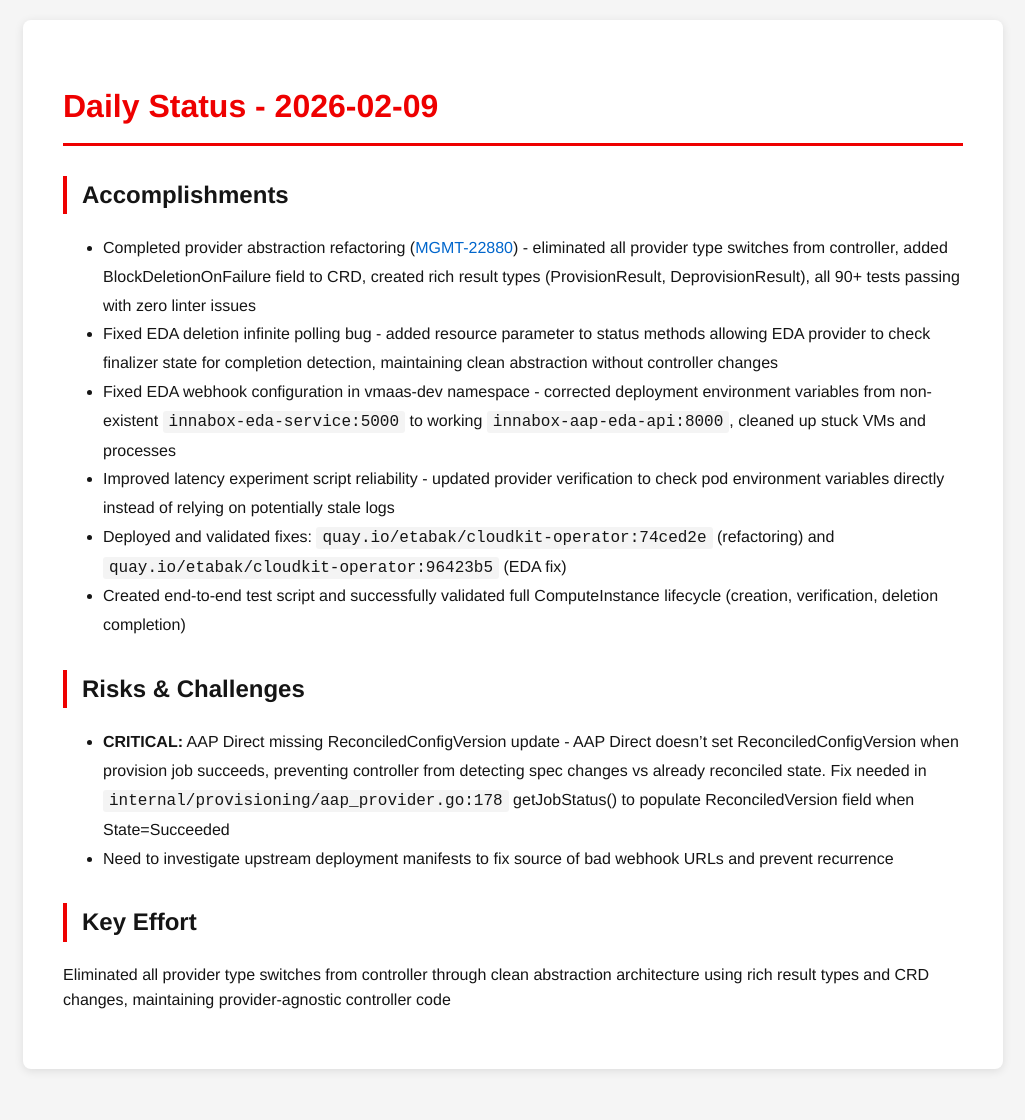
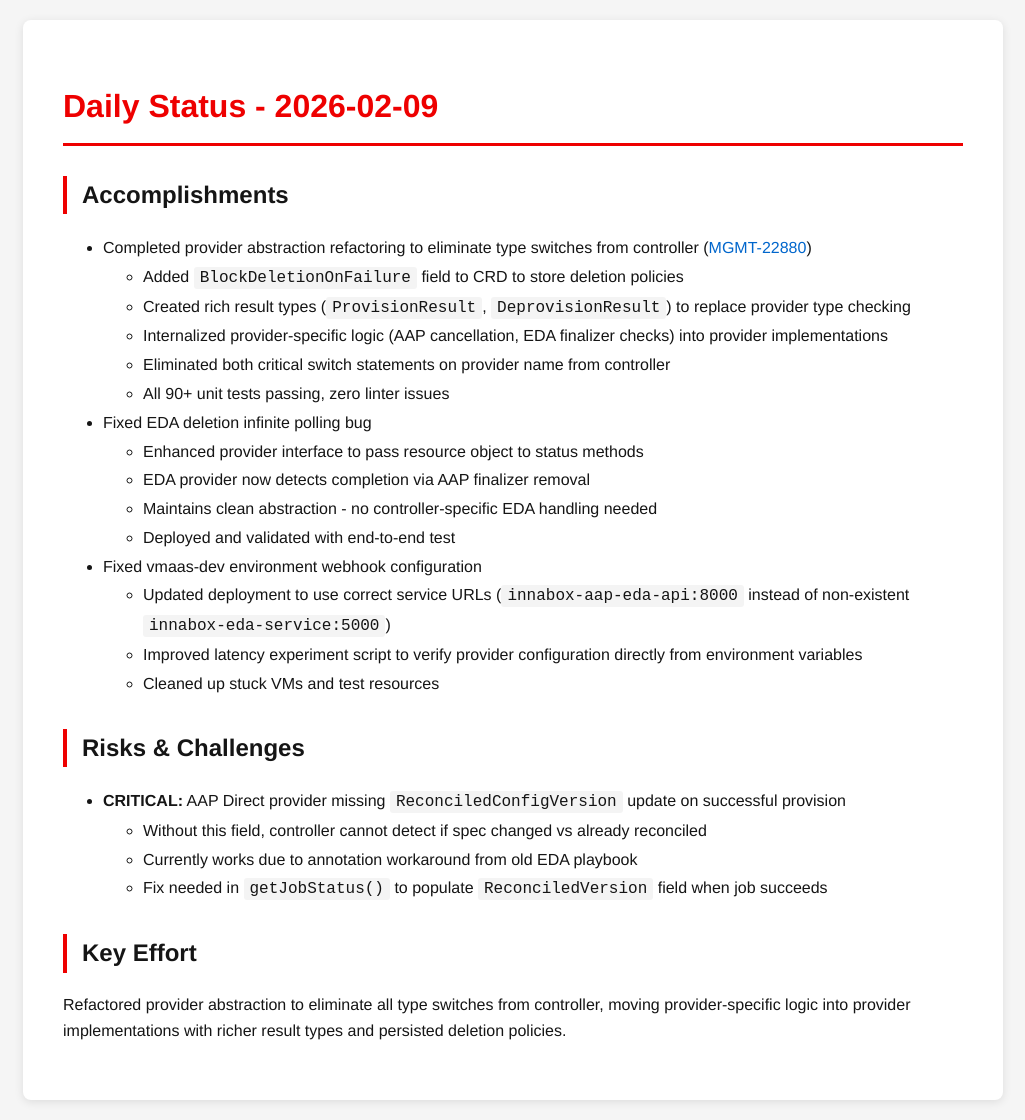
Before and after one commit to tzvatot/daily-status, a Jekyll site: the page built from 2026-02-09.md, in a window 1280 px wide. Shown: the whole page, without its empty margins (127-1152 px from the left). Built offline with Jekyll 4.4.1, drawn with Linux system fonts in a browser that asks for light colours; before the commit the page ends 1089 px from its top, so only the background shows below that.

Commit message:
Daily status update - 2026-02-09

```diff
--- a/2026-02-09.md
+++ b/2026-02-09.md
@@ -7,16 +7,27 @@
 # Daily Status - 2026-02-09
 
 ## Accomplishments
-- Completed provider abstraction refactoring ([MGMT-22880](https://issues.redhat.com/browse/MGMT-22880)) - eliminated all provider type switches from controller, added BlockDeletionOnFailure field to CRD, created rich result types (ProvisionResult, DeprovisionResult), all 90+ tests passing with zero linter issues
-- Fixed EDA deletion infinite polling bug - added resource parameter to status methods allowing EDA provider to check finalizer state for completion detection, maintaining clean abstraction without controller changes
-- Fixed EDA webhook configuration in vmaas-dev namespace - corrected deployment environment variables from non-existent `innabox-eda-service:5000` to working `innabox-aap-eda-api:8000`, cleaned up stuck VMs and processes
-- Improved latency experiment script reliability - updated provider verification to check pod environment variables directly instead of relying on potentially stale logs
-- Deployed and validated fixes: `quay.io/etabak/cloudkit-operator:74ced2e` (refactoring) and `quay.io/etabak/cloudkit-operator:96423b5` (EDA fix)
-- Created end-to-end test script and successfully validated full ComputeInstance lifecycle (creation, verification, deletion completion)
+- Completed provider abstraction refactoring to eliminate type switches from controller ([MGMT-22880](https://issues.redhat.com/browse/MGMT-22880))
+  - Added `BlockDeletionOnFailure` field to CRD to store deletion policies
+  - Created rich result types (`ProvisionResult`, `DeprovisionResult`) to replace provider type checking
+  - Internalized provider-specific logic (AAP cancellation, EDA finalizer checks) into provider implementations
+  - Eliminated both critical switch statements on provider name from controller
+  - All 90+ unit tests passing, zero linter issues
+- Fixed EDA deletion infinite polling bug
+  - Enhanced provider interface to pass resource object to status methods
+  - EDA provider now detects completion via AAP finalizer removal
+  - Maintains clean abstraction - no controller-specific EDA handling needed
+  - Deployed and validated with end-to-end test
+- Fixed vmaas-dev environment webhook configuration
+  - Updated deployment to use correct service URLs (`innabox-aap-eda-api:8000` instead of non-existent `innabox-eda-service:5000`)
+  - Improved latency experiment script to verify provider configuration directly from environment variables
+  - Cleaned up stuck VMs and test resources
 
 ## Risks & Challenges
-- **CRITICAL:** AAP Direct missing ReconciledConfigVersion update - AAP Direct doesn't set ReconciledConfigVersion when provision job succeeds, preventing controller from detecting spec changes vs already reconciled state. Fix needed in `internal/provisioning/aap_provider.go:178` getJobStatus() to populate ReconciledVersion field when State=Succeeded
-- Need to investigate upstream deployment manifests to fix source of bad webhook URLs and prevent recurrence
+- **CRITICAL:** AAP Direct provider missing `ReconciledConfigVersion` update on successful provision
+  - Without this field, controller cannot detect if spec changed vs already reconciled
+  - Currently works due to annotation workaround from old EDA playbook
+  - Fix needed in `getJobStatus()` to populate `ReconciledVersion` field when job succeeds
 
 ## Key Effort
-Eliminated all provider type switches from controller through clean abstraction architecture using rich result types and CRD changes, maintaining provider-agnostic controller code
+Refactored provider abstraction to eliminate all type switches from controller, moving provider-specific logic into provider implementations with richer result types and persisted deletion policies.
```
